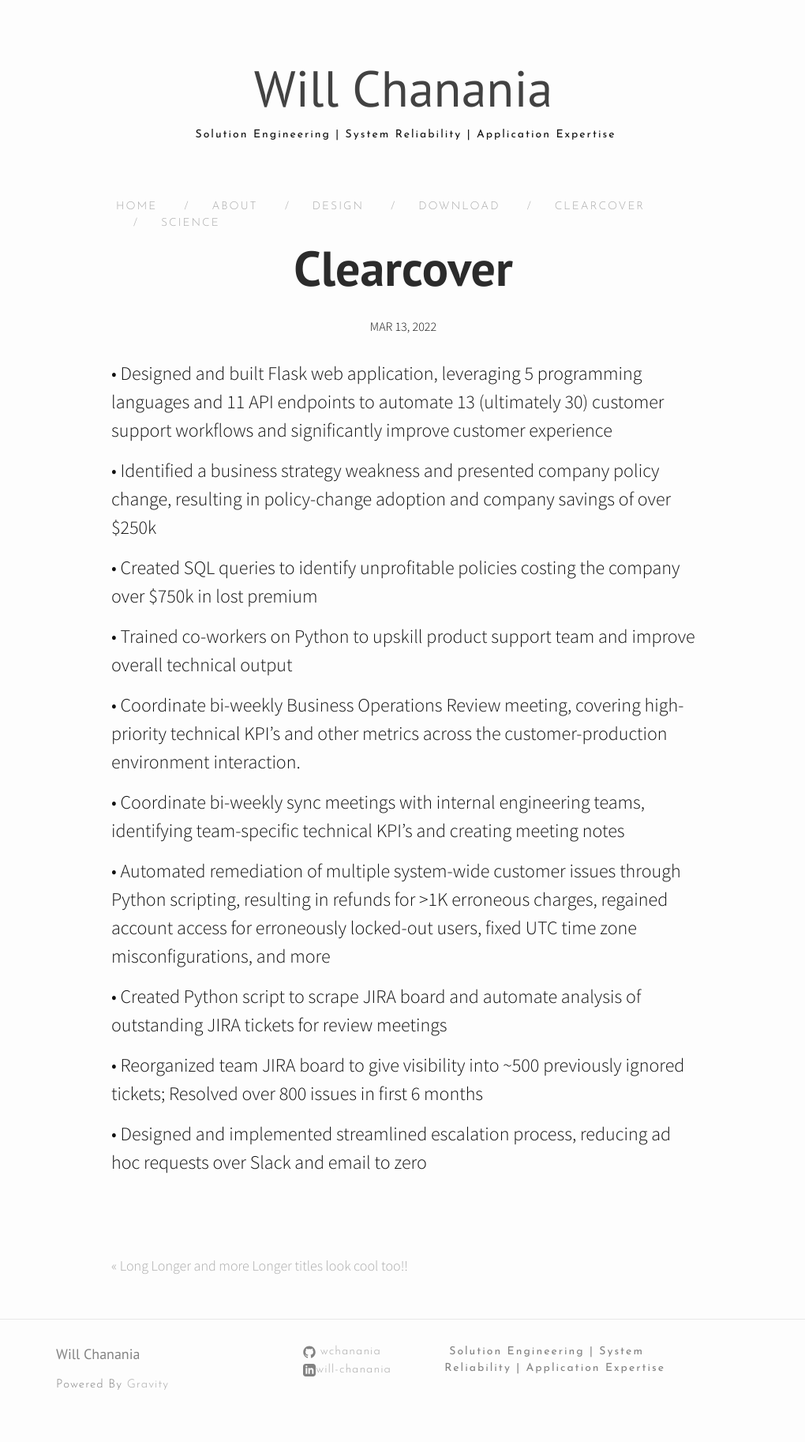
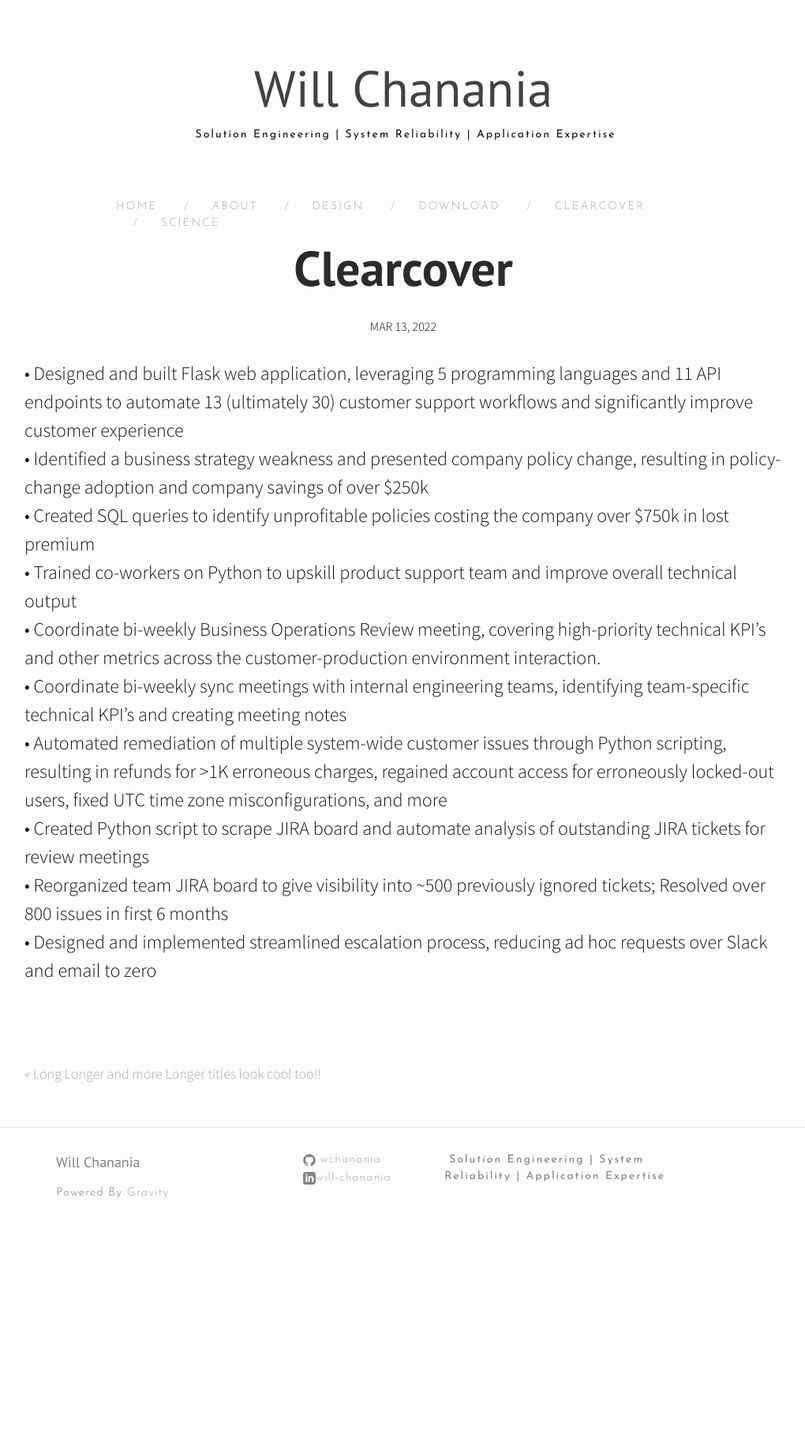
Before and after one commit to wchanania/wchanania.github.io, a Jekyll site: the page built from _posts/2022-03-13-clearcover.markdown, in a window 1280 px wide. Shown: the whole page at 79% size, without its empty margins (129-1149 px from the left). Built offline with Jekyll 4.4.1, drawn with Linux system fonts in a browser that asks for light colours; nearby versions of some CDN libraries; after the commit the page ends 1583 px from its top, so only the background shows below that.

Commit message:
formatting

```diff
--- a/_layouts/default.html
+++ b/_layouts/default.html
@@ -8,7 +8,7 @@
     {% include header.html %}
 
     <div class="page-content">
-      <div class="wrapper">
+      <div class="wrapper" style="max-width: 60rem !important">
         {{ content }}
       </div>
     </div>
--- a/_posts/2022-03-13-clearcover.markdown
+++ b/_posts/2022-03-13-clearcover.markdown
@@ -3,22 +3,13 @@
 title:  "Clearcover"
 date:   2022-03-13 19:45:31 +0530
 ---
-•	Designed and built Flask web application, leveraging 5 programming languages and 11 API endpoints to automate 13 (ultimately 30) customer support workflows and significantly improve customer experience
-
-•	Identified a business strategy weakness and presented company policy change, resulting in policy-change adoption and company savings of over $250k
-
-•	Created SQL queries to identify unprofitable policies costing the company over $750k in lost premium
-
-•	Trained co-workers on Python to upskill product support team and improve overall technical output
-
-•	Coordinate bi-weekly Business Operations Review meeting, covering high-priority technical KPI’s and other metrics across the customer-production environment interaction.
-
-•	Coordinate bi-weekly sync meetings with internal engineering teams, identifying team-specific technical KPI’s and creating meeting notes
-
-•	Automated remediation of multiple system-wide customer issues through Python scripting, resulting in refunds for >1K erroneous charges, regained account access for erroneously locked-out users, fixed UTC time zone misconfigurations, and more
-
-•	Created Python script to scrape JIRA board and automate analysis of outstanding JIRA tickets for review meetings
-
-•	Reorganized team JIRA board to give visibility into ~500 previously ignored tickets; Resolved over 800 issues in first 6 months
-
-•	Designed and implemented streamlined escalation process, reducing ad hoc requests over Slack and email to zero
+•	Designed and built Flask web application, leveraging 5 programming languages and 11 API endpoints to automate 13 (ultimately 30) customer support workflows and significantly improve customer experience<br>
+•	Identified a business strategy weakness and presented company policy change, resulting in policy-change adoption and company savings of over $250k<br>
+•	Created SQL queries to identify unprofitable policies costing the company over $750k in lost premium<br>
+•	Trained co-workers on Python to upskill product support team and improve overall technical output<br>
+•	Coordinate bi-weekly Business Operations Review meeting, covering high-priority technical KPI’s and other metrics across the customer-production environment interaction.<br>
+•	Coordinate bi-weekly sync meetings with internal engineering teams, identifying team-specific technical KPI’s and creating meeting notes<br>
+•	Automated remediation of multiple system-wide customer issues through Python scripting, resulting in refunds for >1K erroneous charges, regained account access for erroneously locked-out users, fixed UTC time zone misconfigurations, and more<br>
+•	Created Python script to scrape JIRA board and automate analysis of outstanding JIRA tickets for review meetings<br>
+•	Reorganized team JIRA board to give visibility into ~500 previously ignored tickets; Resolved over 800 issues in first 6 months<br>
+•	Designed and implemented streamlined escalation process, reducing ad hoc requests over Slack and email to zero<br>
```
